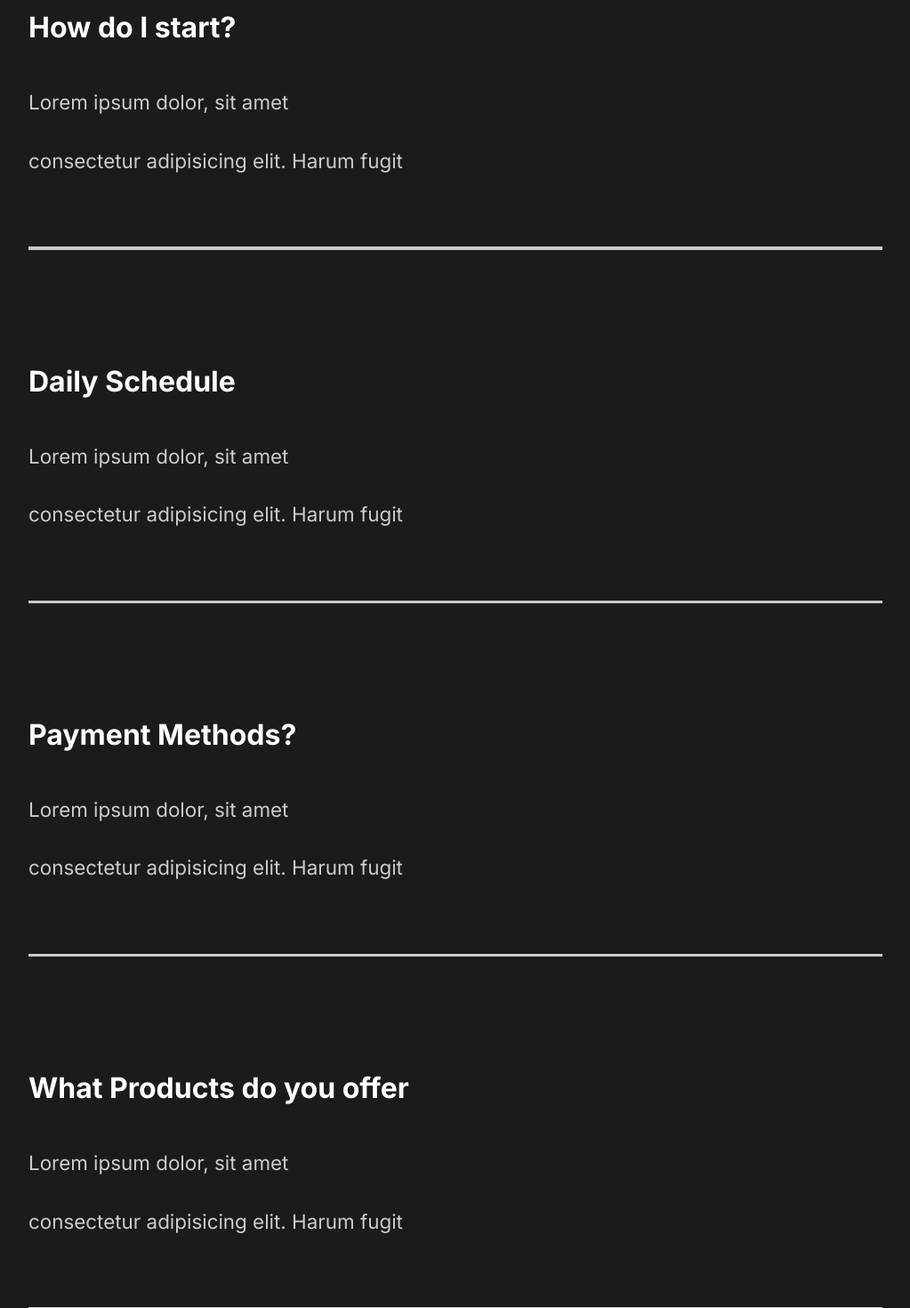
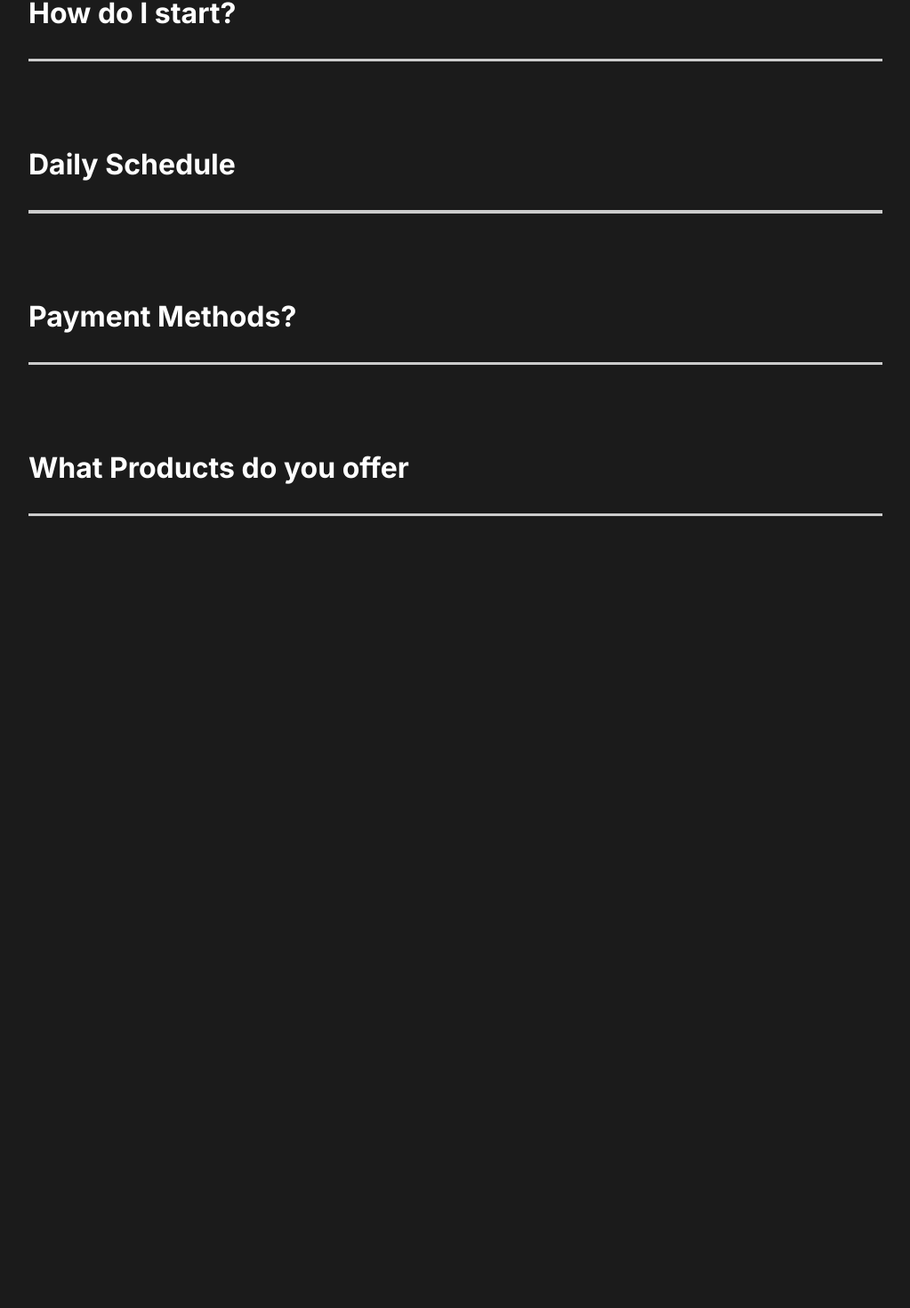
Before and after one commit to JoachimByrnesShay/capture-portfolio, a React (Vite) app: page / in a window 1280 px wide. Shown: the part 2588-4058 px from the top of the page at 89% size, without its empty margins (128-1151 px from the left). After the commit the page ends 3312 px from the top, so only its background shows below. Built offline with nearby package versions, Linux system fonts and the light colour scheme.

Commit message:
add toggle of faq section elements with fade anim via LayoutGroup and AnimatePresence

```diff
--- a/src/animation.js
+++ b/src/animation.js
@@ -43,6 +43,7 @@ export const fade = {
 }
 
 
+
 export const photoAnim = {
     hidden: {scale: 1.5, opacity: 0},
     show: {
--- a/src/components/FaqSection.jsx
+++ b/src/components/FaqSection.jsx
@@ -1,6 +1,12 @@
 import styled from "styled-components";
 import { StyledAbout } from "../styles.js";
 import Toggle from "./Toggle";
+import {
+  LayoutGroup,
+  motion,
+  AnimatePresence,
+} from "framer-motion";
+import { fade } from "../animation";
 
 const FaqSection = (props) => {
   return (
@@ -8,11 +14,17 @@ const FaqSection = (props) => {
       <h2>
         Any Questions <span>FAQ</span>
       </h2>
-
-      <div className="question">
-        <Toggle>
-          <h4>How do I start?</h4>
-          <div className="answer">
+      <LayoutGroup type="crossfade">
+        <Toggle
+          className="question"
+          title="How do I start?"
+        >
+          <AnimatePresence type="crossfade">
+            <motion.div
+              className="answer"
+              layout
+              variants={fade}
+            >
               <p>
                 Lorem ipsum dolor, sit
                 amet{" "}
@@ -22,55 +34,70 @@ const FaqSection = (props) => {
                 consectetur adipisicing
                 elit. Harum fugit{" "}
               </p>
-          </div>
-          <div className="faq-line"></div>
+            </motion.div>
+          </AnimatePresence>
         </Toggle>
-      </div>
-
-      <div className="question">
-        <h4>Daily Schedule</h4>
-        <div className="answer">
+        <Toggle
+          className="question"
+          title="Daily Schedule"
+        >
+          <motion.div
+            className="answer"
+            layout
+            variants={fade}
+          >
             <p>
-            Lorem ipsum dolor, sit amet{" "}
+              Lorem ipsum dolor, sit
+              amet{" "}
             </p>
 
             <p>
               consectetur adipisicing
               elit. Harum fugit{" "}
             </p>
-        </div>
-        <div className="faq-line"></div>
-      </div>
-      <div className="question">
-        <h4>Payment Methods?</h4>
-        <div className="answer">
+          </motion.div>
+        </Toggle>
+        <Toggle
+          className="question"
+          title="Payment Methods?"
+        >
+          <motion.div
+            className="answer"
+            layout
+            variants={fade}
+          >
             <p>
-            Lorem ipsum dolor, sit amet{" "}
+              Lorem ipsum dolor, sit
+              amet{" "}
             </p>
 
             <p>
               consectetur adipisicing
               elit. Harum fugit{" "}
             </p>
-        </div>
-        <div className="faq-line"></div>
-      </div>
-      <div className="question">
-        <h4>
-          What Products do you offer
-        </h4>
-        <div className="answer">
+          </motion.div>
+        </Toggle>
+        <Toggle
+          className="question"
+          title="What Products do you offer"
+        >
+          <motion.div
+            className="answer"
+            layout
+            variants={fade}
+          >
             <p>
-            Lorem ipsum dolor, sit amet{" "}
+              Lorem ipsum dolor, sit
+              amet{" "}
             </p>
 
             <p>
               consectetur adipisicing
               elit. Harum fugit{" "}
             </p>
-        </div>
-        <div className="faq-line"></div>
-      </div>
+          </motion.div>
+        </Toggle>
+      </LayoutGroup>
     </Faq>
   );
 };
@@ -91,10 +118,13 @@ const Faq = styled(StyledAbout)`
     width: 100%;
   }
   .question {
-    padding: 3rem 0rem;
+    padding: 2rem 0rem;
     cursor: pointer;
   }
 
+  .h4-title {
+    cursor: pointer;
+  }
   .answer {
     padding: 2rem 0rem;
     p {
--- a/src/components/Toggle.jsx
+++ b/src/components/Toggle.jsx
@@ -1,16 +1,37 @@
 import { useState } from "react";
+import { motion } from "framer-motion";
 
-const Toggle = ({ children }) => {
-  const [toggle, setToggle] =
-    useState(false);
+const Toggle = ({
+  children,
+  title,
+  className,
+}) => {
+  const [
+    showViaToggle,
+    setShowViaToggle,
+  ] = useState(false);
   console.log(children);
   return (
-    <div
-      onClick={() => setToggle(!toggle)}
-    >
-      {!toggle && children}
-      {toggle && <div>TOGGLE</div>}
-    </div>
+    <>
+      <motion.div
+        layout
+        className={className}
+        onClick={() =>
+          setShowViaToggle(
+            (toggle) => !toggle
+          )
+        }
+      >
+        <motion.h4
+          layout
+          className="h4-title"
+        >
+          {title}
+        </motion.h4>
+        {showViaToggle ? children : ""}
+        <div className="faq-line"></div>
+      </motion.div>
+    </>
   );
 };
 
```
Lines whose indentation alone changed are shown as unchanged.
